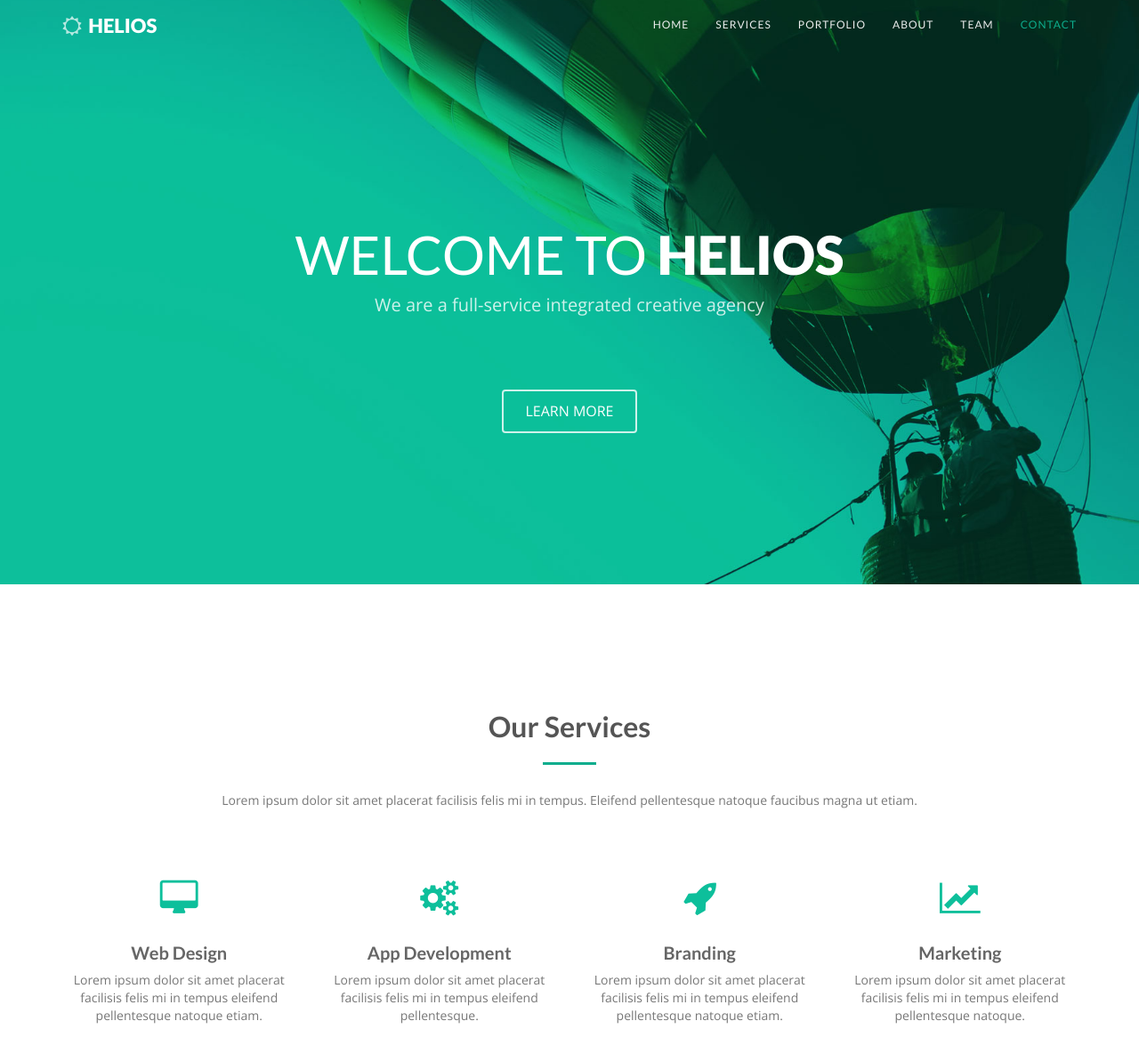
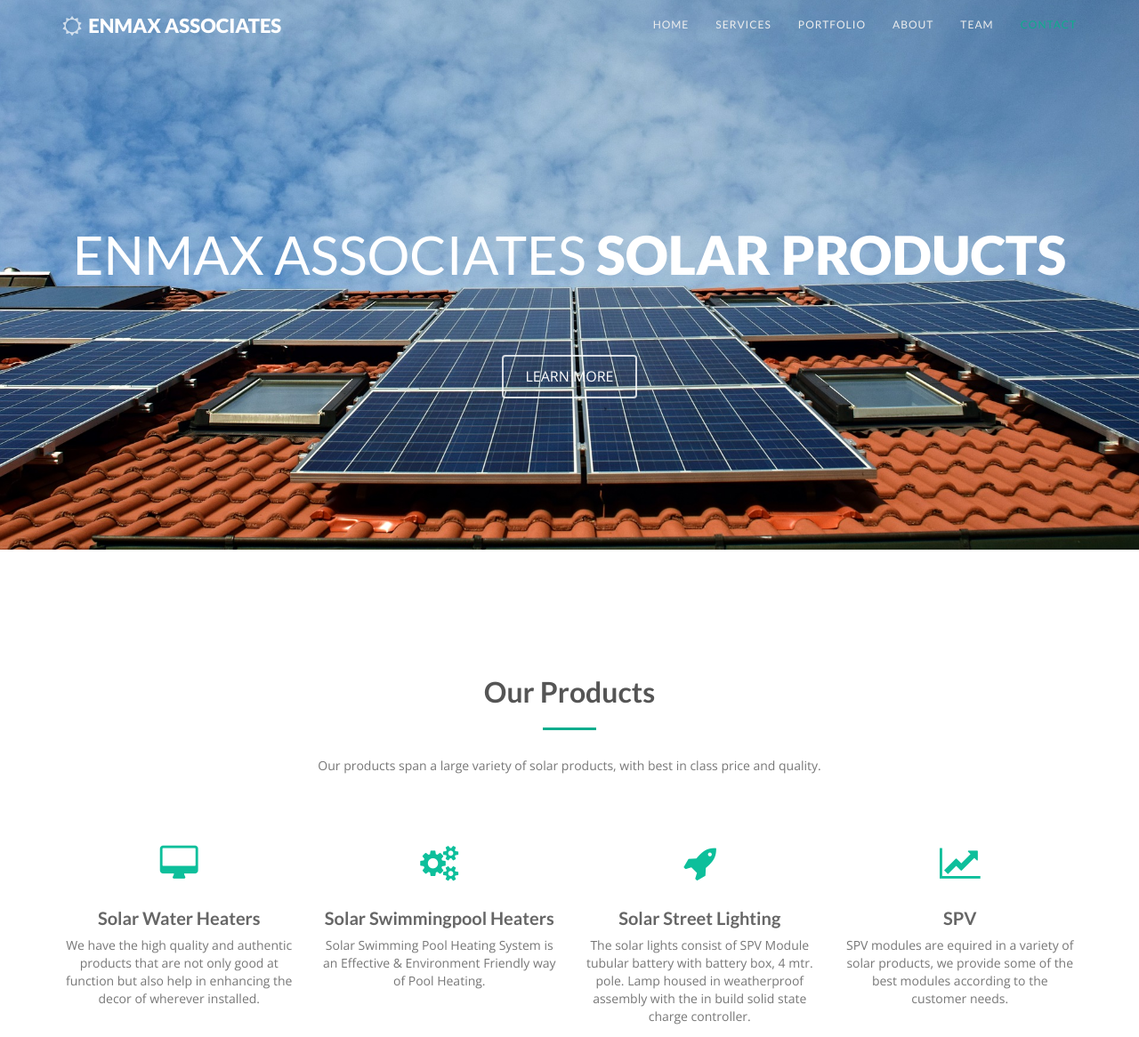
Before and after one commit to spicspvtltd/spicspvtltd.github.io, a plain HTML site: page index.html in a window 1280 px wide. Shown: the part 17-1183 px from the top of the page at 89% size. Drawn offline with nearby package versions, Linux system fonts and the light colour scheme.

Commit message:
done producs section

```diff
--- a/css/style.css
+++ b/css/style.css
@@ -119,7 +119,7 @@
 }
 /* Home Style */
 header {
-	background: url(../img/header-bg.jpg) no-repeat bottom right;
+	background: url(../img/solar-system-2939560_1920.jpg) no-repeat bottom right;
 	background-size: cover;
 	color: #cfcfcf;
 	position: relative;
--- a/index.html
+++ b/index.html
@@ -3,7 +3,7 @@
 <head>
 <meta charset="utf-8">
 <meta name="viewport" content="width=device-width, initial-scale=1">
-<title>Helios</title>
+<title>Enmax Associates</title>
 <meta name="description" content="">
 <meta name="author" content="">
 
@@ -41,7 +41,7 @@
     <!-- Brand and toggle get grouped for better mobile display -->
     <div class="navbar-header">
       <button type="button" class="navbar-toggle collapsed" data-toggle="collapse" data-target="#bs-example-navbar-collapse-1"> <span class="sr-only">Toggle navigation</span> <span class="icon-bar"></span> <span class="icon-bar"></span> <span class="icon-bar"></span> </button>
-      <a class="navbar-brand" href="index.html"><i class="fa fa-sun-o"></i> Helios<strong></strong></a> </div>
+      <a class="navbar-brand" href="index.html"><i class="fa fa-sun-o"></i> Enmax Associates<strong></strong></a> </div>
 
     <!-- Collect the nav links, forms, and other content for toggling -->
     <div class="collapse navbar-collapse" id="bs-example-navbar-collapse-1">
@@ -62,8 +62,8 @@
 <!-- Header -->
 <header class="text-center" name="home">
   <div class="intro-text">
-    <h1>Welcome to <strong>Helios</strong></h1>
-    <p>We are a full-service integrated creative agency</p>
+    <h1>Enmax Associates <strong>Solar Products</strong></h1>
+    <p></p>
     <a href="#services-section" class="btn btn-default btn-lg page-scroll">LEARN MORE</a> </div>
 </header>
 
@@ -71,28 +71,28 @@
 <div id="services-section" class="text-center">
   <div class="container">
     <div class="section-title center">
-      <h2>Our Services</h2>
+      <h2>Our Products</h2>
       <hr>
       <div class="clearfix"></div>
-      <p>Lorem ipsum dolor sit amet placerat facilisis felis mi in tempus. Eleifend pellentesque natoque faucibus magna ut etiam.</p>
+      <p>Our products span a  large variety of solar products, with best in class price and quality.</p>
     </div>
     <div class="space"></div>
     <div class="row">
       <div class="col-md-3 col-sm-6 service"> <i class="fa fa-desktop"></i>
-        <h4>Web Design</h4>
-        <p>Lorem ipsum dolor sit amet placerat facilisis felis mi in tempus eleifend pellentesque natoque etiam.</p>
+        <h4>Solar Water Heaters</h4>
+        <p>We have the high quality and authentic products that are not only good at function but also help in enhancing the decor of wherever installed.</p>
       </div>
       <div class="col-md-3 col-sm-6 service"> <i class="fa fa-gears"></i>
-        <h4>App Development</h4>
-        <p>Lorem ipsum dolor sit amet placerat facilisis felis mi in tempus eleifend pellentesque.</p>
+        <h4>Solar Swimmingpool Heaters</h4>
+        <p>Solar Swimming Pool Heating System is an Effective & Environment Friendly way of Pool Heating.</p>
       </div>
       <div class="col-md-3 col-sm-6 service"> <i class="fa fa-rocket"></i>
-        <h4>Branding</h4>
-        <p>Lorem ipsum dolor sit amet placerat facilisis felis mi in tempus eleifend pellentesque natoque etiam.</p>
+        <h4>Solar Street Lighting</h4>
+        <p>The solar lights consist of SPV Module tubular battery with battery box, 4 mtr. pole. Lamp housed in weatherproof assembly with the in build solid state charge controller.</p>
       </div>
       <div class="col-md-3 col-sm-6 service"> <i class="fa fa-line-chart"></i>
-        <h4>Marketing</h4>
-        <p>Lorem ipsum dolor sit amet placerat facilisis felis mi in tempus eleifend pellentesque natoque.</p>
+        <h4>SPV</h4>
+        <p>SPV modules are equired in a variety of solar products, we provide some of the best modules according to the customer needs.</p>
       </div>
     </div>
   </div>
```
Also changed, not shown: img/energy-3125125_1920.jpg (added), img/solar-system-2939560_1920.jpg (added).
